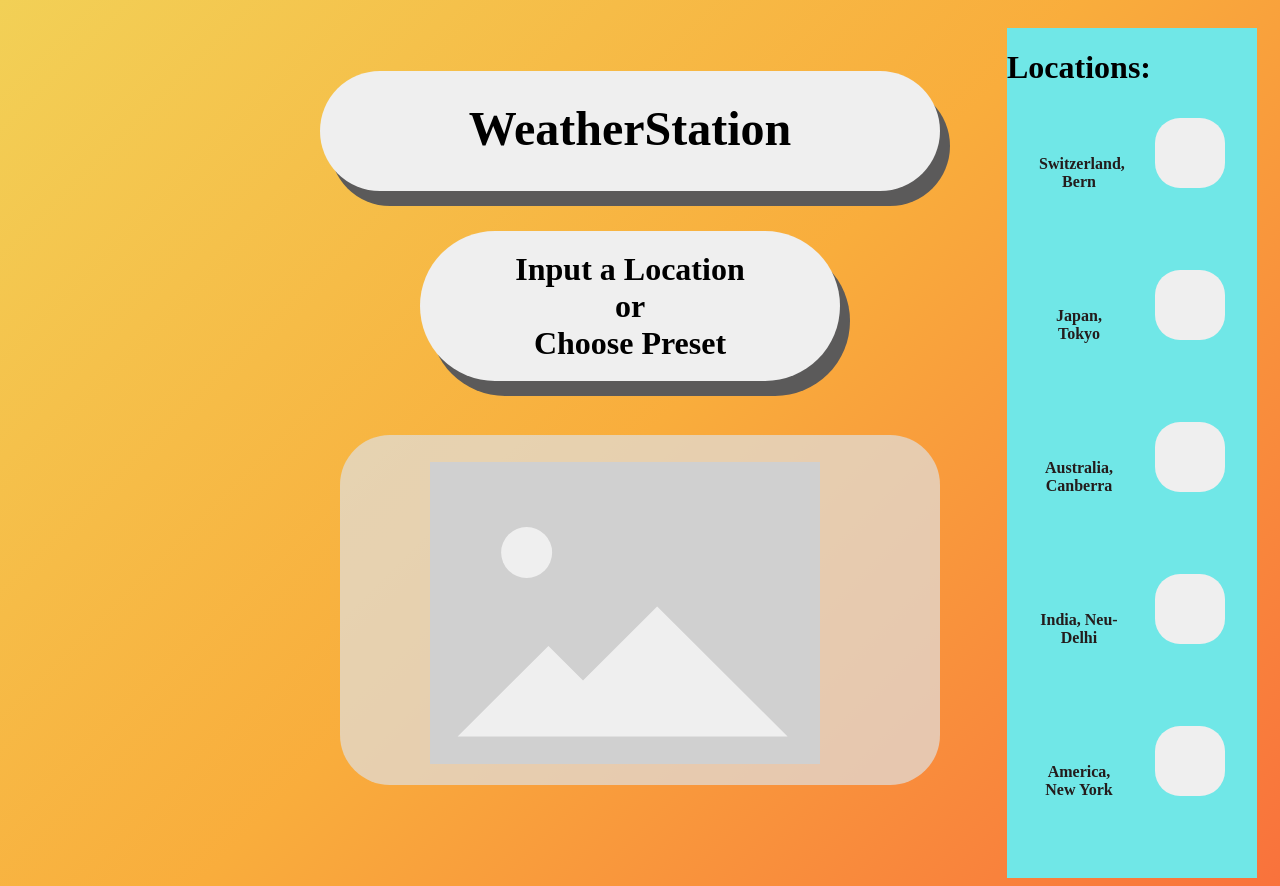
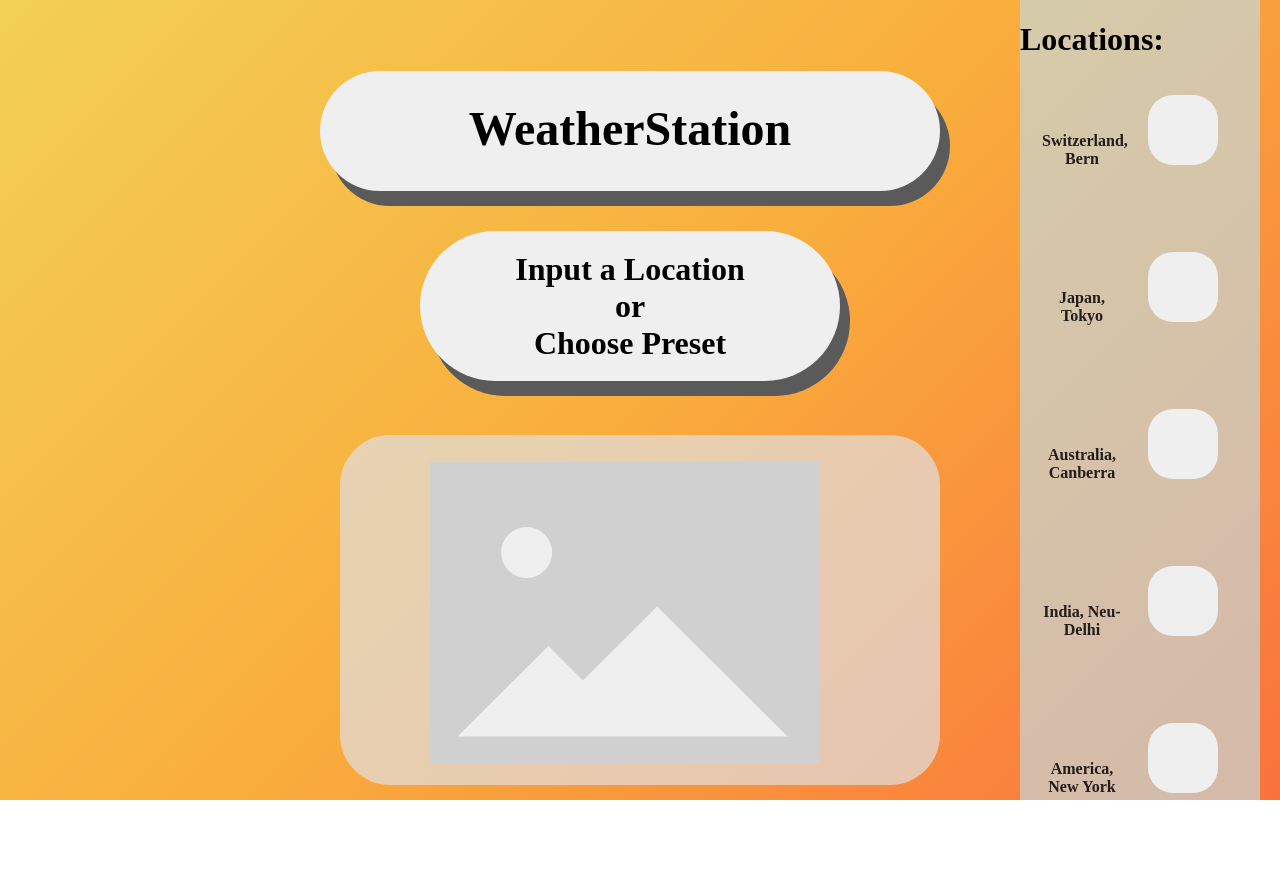
Before and after one commit to PetabyteBrain/WeatherStation, a plain HTML site: page Frontend/index.html in a window 1280 px wide. After the commit the page ends 800 px from the top, so only its background shows below. Drawn offline with Linux system fonts and the light colour scheme.

Commit message:
Added Readme & started on Gui

```diff
--- a/Frontend/index.html
+++ b/Frontend/index.html
@@ -4,6 +4,7 @@
     <meta name="viewport" content="width=device-width, initial-scale=1.0">
     <link rel="stylesheet" href="style.css">
     <title>WeatherStation</title>
+    <script src="scripts.js"></script>
 </head>
 <body>
     <!-- Title -->
@@ -31,20 +32,32 @@
     <!-- Buttons -->
      <div id="Menu">
         <h1 id="Locations">Locations:</h1>
+        <div class="ButtonsClass">
             <h2 class="ButtonLabel">Switzerland, Bern</h2>
             <button class="Button"></button>
+        </div>
+        <div class="ButtonsClass">
             <h2 class="ButtonLabel">Japan, Tokyo</h2>
             <button class="Button"></button>
+        </div>
+        <div class="ButtonsClass">
             <h2 class="ButtonLabel">Australia, Canberra</h2>
             <button class="Button"></button>
+        </div>
+        <div class="ButtonsClass">
             <h2 class="ButtonLabel">India, Neu-Delhi</h2>
             <button class="Button"></button>
+        </div>
+        <div class="ButtonsClass">
             <h2 class="ButtonLabel">America, New York</h2>
             <button class="Button"></button>
+        </div>
+        <div class="ButtonsClass">
             <h2 class="ButtonLabel">Add New</h2>
             <button id="AddButtonB">
                 <img id="AddButton" src="images/AddSign.svg" alt="A placeholder Image">
             </button>
         </div>
+     </div>
 </body>
 </html>
--- a/Frontend/style.css
+++ b/Frontend/style.css
@@ -7,7 +7,6 @@
 
 body {
     background-image: linear-gradient(135deg, var(--backcolour1), var(--backcolour2), var(--backcolour3));
-
 }
 /* Title Field */
 .TitleBox {
@@ -96,14 +95,14 @@ body {
 }
 /* Menu & Buttons */
 #Menu {
-    width: 250px;
-    height: 850px;
-    position: relative;
+    width: 240px;
+    height: 100%;
+    position: absolute;
     margin-left: auto;
-    margin-right: 15px;
-    margin-top: -600px;
-    overflow-y: scroll;
-    background-color: rgb(112, 231, 231);
+    top: 0px;
+    right: 20px;
+    overflow-y: auto;
+    background-color: rgba(199, 215, 215, 0.7);
 }
 #Menu:hover + .Button {
     background-color: #a13f3f;
@@ -116,10 +115,9 @@ body {
 
     border: none;
     cursor: pointer;
-    margin-top: 10px;
-    margin-bottom: 10px;
+    margin-top: 15px;
+    margin-bottom: 15px;
     margin-right: 0px;
-
 }
 #AddButton {
     width: auto;
@@ -128,9 +126,12 @@ body {
     left: -17px;
 }
 #AddButtonB {
+    flex-wrap: nowrap;
     position: relative;
     width: 80px;
     height: 80px;
+    margin-top: 15px;
+    margin-bottom: 15px;
     border-radius: 40px;
 
     border: none;
@@ -138,7 +139,6 @@ body {
     padding: 15px 32px;
     text-align: center;
     text-decoration: none;
-    display: inline-block;
     font-size: 16px;
     cursor: pointer;
     margin-top: 10px;
@@ -153,7 +153,7 @@ body {
 
     border: none;
     color: rgb(36, 28, 28);
-    padding: 15px 32px;
+    padding: 15px 22px;
     text-align: center;
     text-decoration: none;
     display: inline-block;
```
Also changed, not shown: Frontend/script.js (added), images/logo.png (added), images/placeholder.png (added), 1 other file. Lines whose indentation alone changed are shown as unchanged.
